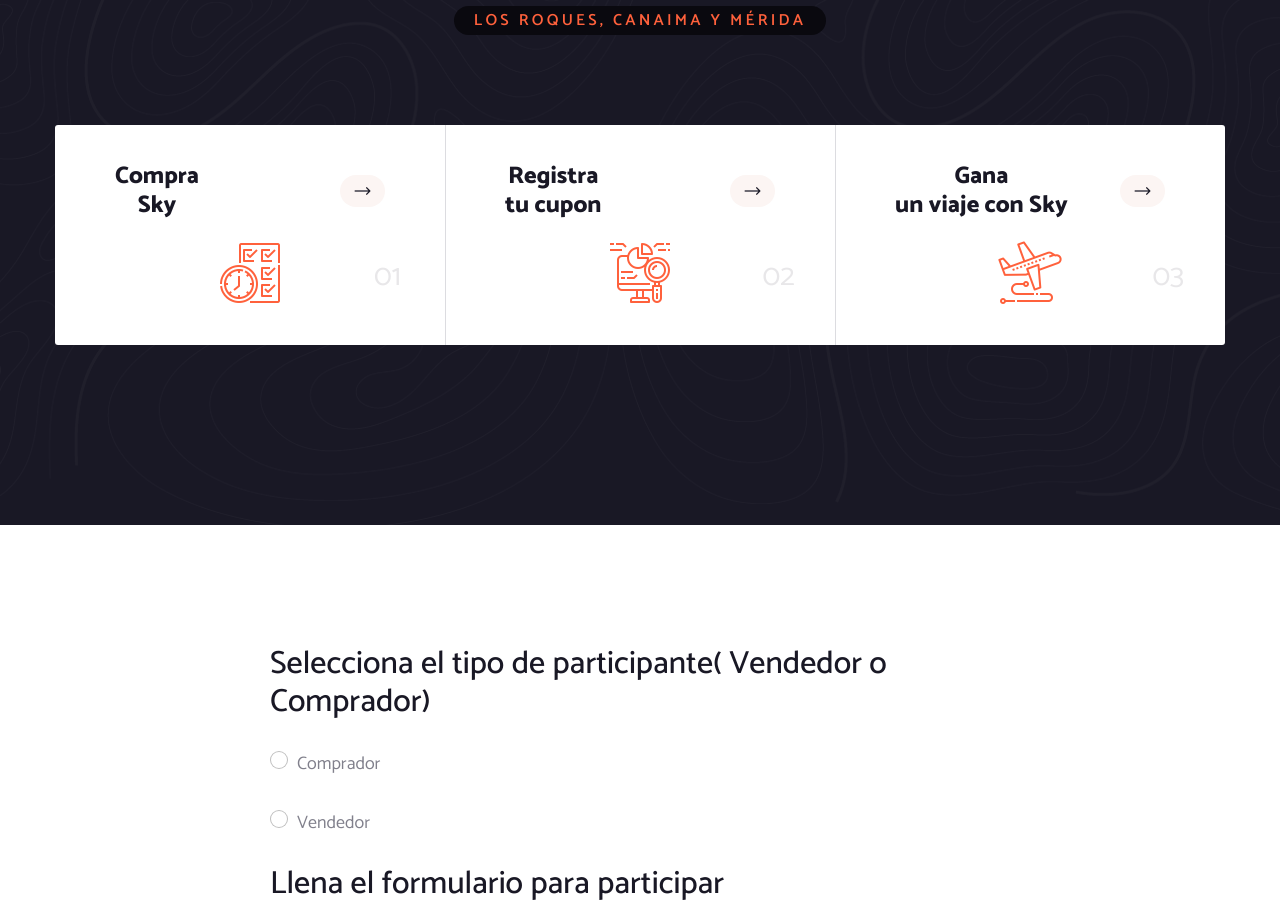
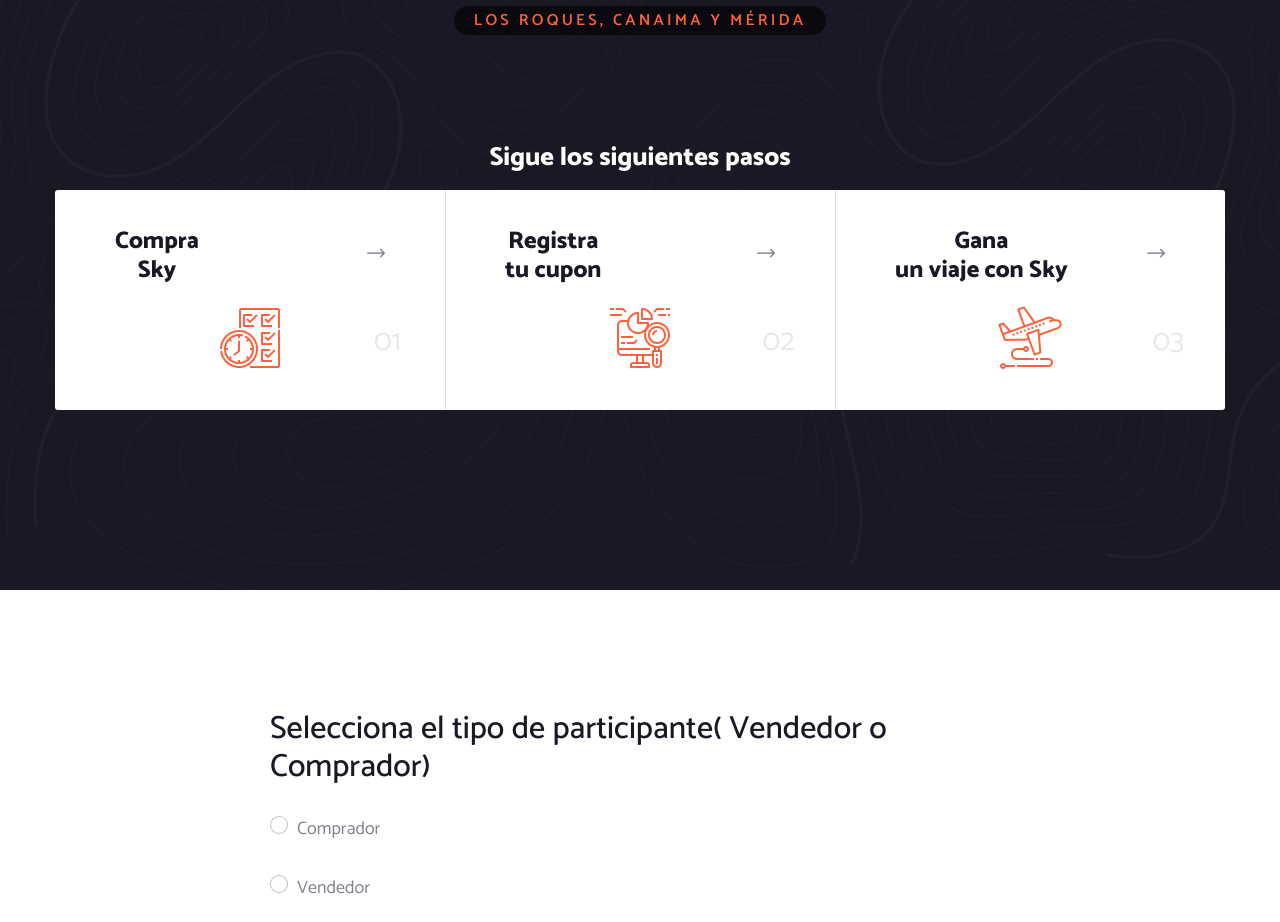
Before and after one commit to SebastianMujica/sky-landing-concurso, a Next.js app: page / in a window 1280 px wide. Shown: the part 870-1792 px from the top of the page. Built offline with nearby package versions, Linux system fonts and the light colour scheme; no server answers.

Commit message:
correcione

```diff
--- a/src/components/Contact/ContactPage.js
+++ b/src/components/Contact/ContactPage.js
@@ -31,7 +31,7 @@
                     name="group1"
                     label="Comprador"
                     onChange={ () => {
-                      setCliente(true);
+                      setCliente(false);
                     }}
                     style={{ marginBottom:"25px", marginTop: "25px"}}
             />
@@ -42,7 +42,7 @@
                     name="group1"
                     label="Vendedor"
                     onChange={ () => {
-                      setCliente(false);
+                      setCliente(true);
                     }}
                     style={{ marginBottom:"25px", marginTop: "25px"}}
             />
--- a/src/components/WelcomeSection/SingleFeatureOne.js
+++ b/src/components/WelcomeSection/SingleFeatureOne.js
@@ -9,14 +9,14 @@
     <li className="welcome-one__feature-single animated fadeInUp">
       <div className="welcome-one__feature-content">
         <h3 className="welcome-one__feature-title">
-          <Link href={href}>
+
             <TextSplit text={title} />
-          </Link>
+
         </h3>
         <div className="welcome-one__feature-arrow">
-          <Link href={href}>
+
             <span className="icon-right-arrow"></span>
-          </Link>
+
         </div>
       </div>
       <div className="welcome-one__feature-icon">
--- a/src/components/WelcomeSection/WelcomeOne.js
+++ b/src/components/WelcomeSection/WelcomeOne.js
@@ -41,6 +41,9 @@
             </Row>
           </div>
           <div className="welcome-one__bottom">
+              <div className="welcome-one__top-left">
+                  <h1 className="section-title__title " style={{fontSize: "26px"}}>Sigue los siguientes pasos</h1>
+                </div>
             <ul className="list-unstyled welcome-one__feature">
               {features.map((feature) => (
                 <SingleFeatureOne key={feature.id} feature={feature} />
```
